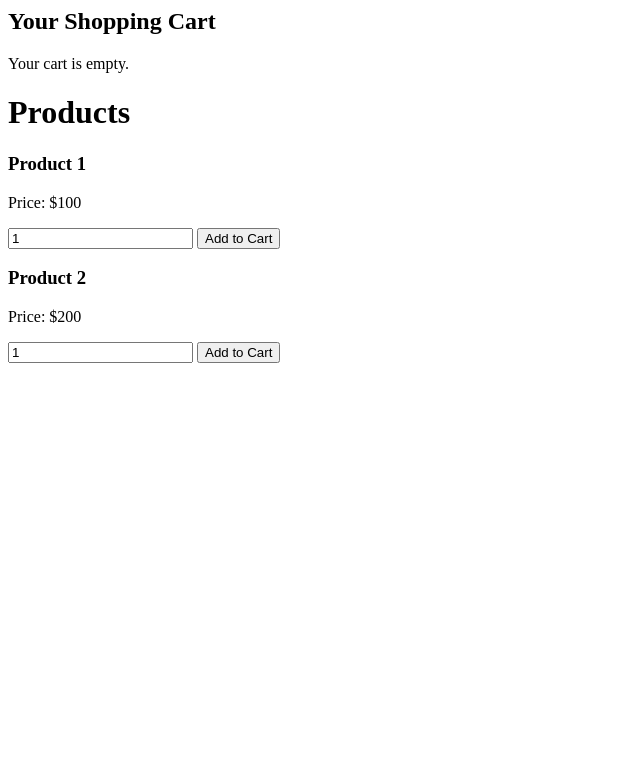
After one commit to Abdsamerhusari1/web_security, a PHP site: page /cart.php in a window 1280 px wide. The commit adds this page. Shown: the top 783 px of the page, without its empty margins (0-640 px from the left). Run offline with PHP 8.4, Linux system fonts and the light colour scheme.

Commit message:
add cart

```diff
--- /dev/null
+++ b/cart.php
@@ -0,0 +1,70 @@
+<?php
+session_start(); // Start the session
+
+// Initialize shopping cart
+if (!isset($_SESSION['cart'])) {
+    $_SESSION['cart'] = array();
+}
+
+// Function to add an item to the cart
+function addToCart($productId, $quantity) {
+    // Check if the product already exists in the cart
+    if (isset($_SESSION['cart'][$productId])) {
+        // If the product exists, increase the quantity
+        $_SESSION['cart'][$productId] += $quantity;
+    } else {
+        // If the product does not exist, add it to the cart
+        $_SESSION['cart'][$productId] = $quantity;
+    }
+}
+
+// Handle Add to Cart action
+if (isset($_POST['add_to_cart'])) {
+    $productId = $_POST['product_id']; // Get the product ID from the POST request
+    $quantity = $_POST['quantity'] ?? 1; // Get the quantity, default to 1 if not set
+
+    addToCart($productId, $quantity); // Add the product to the cart
+}
+
+// Display the cart
+echo "<h2>Your Shopping Cart</h2>";
+if (!empty($_SESSION['cart'])) {
+    echo "<ul>";
+    foreach ($_SESSION['cart'] as $productId => $quantity) {
+        echo "<li>Product ID: $productId, Quantity: $quantity</li>";
+    }
+    echo "</ul>";
+} else {
+    echo "<p>Your cart is empty.</p>";
+}
+
+// The HTML form for adding products to the cart
+?>
+<!DOCTYPE html>
+<html>
+<head>
+    <title>Shopping Cart</title>
+</head>
+<body>
+    <h1>Products</h1>
+    <!-- Example product listing -->
+    <div id="product-1">
+        <h3>Product 1</h3>
+        <p>Price: $100</p>
+        <form method="post" action="">
+            <input type="hidden" name="product_id" value="1">
+            <input type="number" name="quantity" value="1" min="1">
+            <input type="submit" name="add_to_cart" value="Add to Cart">
+        </form>
+    </div>
+    <div id="product-2">
+        <h3>Product 2</h3>
+        <p>Price: $200</p>
+        <form method="post" action="">
+            <input type="hidden" name="product_id" value="2">
+            <input type="number" name="quantity" value="1" min="1">
+            <input type="submit" name="add_to_cart" value="Add to Cart">
+        </form>
+    </div>
+</body>
+</html>
```
Also changed, not shown: products.php (+74 -29 lines), welcome.php (+16 -9 lines), 1 other file.
